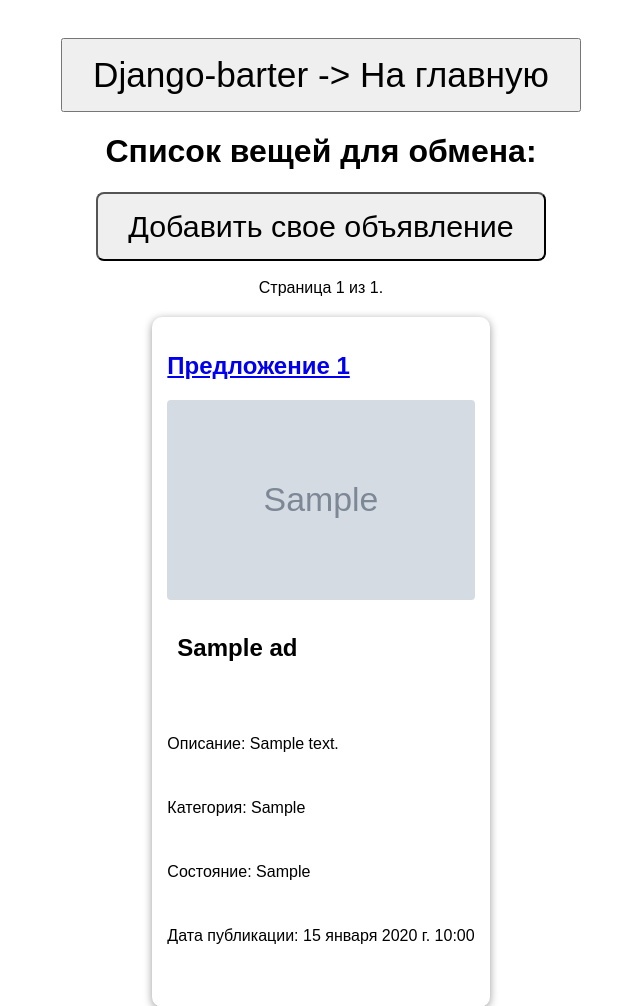
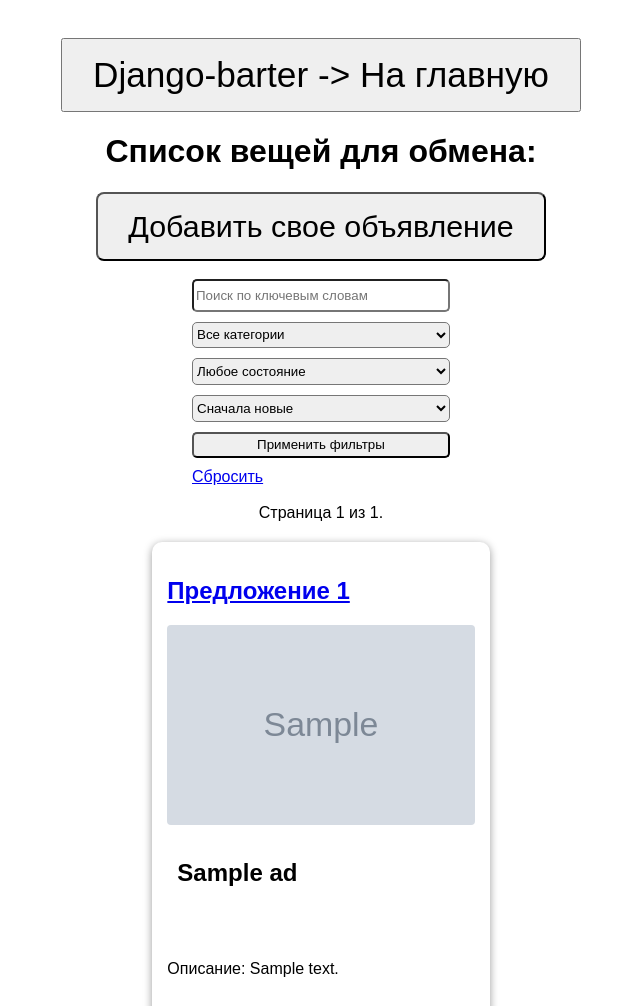
Before and after one commit to Sheptor/django-barter, a Django app: page /ads/ in a window 1280 px wide. Shown: the top 1006 px of the page, without its empty margins (319-959 px from the left). Run offline with Django 5.2, Linux system fonts and the light colour scheme; tables that the repository leaves empty hold one stand-in row (values such as "Sample post"); grey boxes marked "Sample" are stand-in pictures.

Commit message:
added ads filters

```diff
--- a/ads/static/ads/style.css
+++ b/ads/static/ads/style.css
@@ -6,6 +6,40 @@ body {
     display: flex;
     flex-direction: column;
     align-items: center;
+}
+
+.filter-form {
+    display: grid;
+    gap: 10px;
+}
+
+.filter-group {
+    display: flex;
+    flex-direction: column;
+}
+
+.filter-group select {
+    color: black;
+    line-height: 1em;
+    overflow: visible;
+    height: 2em;
+    border-radius: 5px;
+}
+.filter-group input {
+    color: black;
+    line-height: 1em;
+    overflow: visible;
+    height: 2em;
+    width: 250px;
+    border-radius: 5px;
+}
+
+.filter-button {
+    color: black;
+    line-height: 1em;
+    overflow: visible;
+    height: 2em;
+    border-radius: 5px;
 }
 
 .ad-card {
--- a/ads/templates/ads/ads_list.html
+++ b/ads/templates/ads/ads_list.html
@@ -10,11 +10,88 @@
 <br><button onclick="location.href='{% url 'home' %}'" class="navigation-button">Django-barter -> На главную</button>
 <h1>Список вещей для обмена:</h1>
 <button onclick="location.href='{% url 'ads:new_ad' %}'" class="add-button">Добавить свое объявление</button>
+
+<br><div class="filters-container">
+
+    <!--Поиск по ключевым словам-->
+    <form method="get" class="filter-form">
+        <div class="filter-group">
+            <input type="text" name="search"
+                   placeholder="Поиск по ключевым словам"
+                   value="{{ request.GET.search }}">
+        </div>
+
+        <!--Фильтрация по категориям-->
+        <div class="filter-group">
+            <select name="category">
+                <option value="">Все категории</option>
+                {% for i_category in categories_list %}
+                    <option value="{{ i_category }}"
+                        {% if request.GET.category == i_category %}
+                            selected
+                        {% endif %}>
+                        {{ i_category }}
+                    </option>
+                {% endfor %}
+            </select>
+        </div>
+
+        <!--Фильтрация по состоянию-->
+        <div class="filter-group">
+            <select name="condition">
+                <option value="">Любое состояние</option>
+                {% for i_condition in conditions_list %}
+                    <option value="{{ i_condition }}"
+                        {% if request.GET.condition == i_condition %}
+                            selected
+                        {% endif %}>
+                        {{ i_condition }}
+                    </option>
+                {% endfor %}
+            </select>
+        </div>
+
+        <!--Порядок отображения-->
+        <div class="filter-group">
+            <select name="ordering">
+                <option value="-created_at"
+                    {% if request.GET.ordering == "-created_at" %}
+                        selected
+                    {% endif %}>
+                    Сначала новые
+                </option>
+                <option value="created_at"
+                    {% if request.GET.ordering == "created_at" %}
+                        selected
+                    {% endif %}>
+                    Сначала старые
+                </option>
+                <option value="title"
+                    {% if request.GET.ordering == "title" %}
+                        selected
+                    {% endif %}>
+                    По названию (А-Я)
+                </option>
+                <option value="-title"
+                    {% if request.GET.ordering == "-title" %}
+                        selected
+                    {% endif %}>
+                    По названию (Я-А)
+                </option>
+            </select>
+        </div>
+
+        <button type="submit" class="filter-button">Применить фильтры</button>
+        <a href="?" class="reset">Сбросить</a>
+    </form>
+</div>
+
+<!--Верхняя пагинация-->
 <br><div class="pagination">
     <span class="step-links">
         {% if page_obj.has_previous %}
-            <a href="?page=1">&laquo; первая</a>
-            <a href="?page={{ page_obj.previous_page_number }}">предыдущая</a>
+            <a href="?page=1&{{ current_params }}">&laquo; первая</a>
+            <a href="?page={{ page_obj.previous_page_number }}&{{ current_params }}">предыдущая</a>
         {% endif %}
 
         <span class="current">
@@ -22,11 +99,13 @@
         </span>
 
         {% if page_obj.has_next %}
-            <a href="?page={{ page_obj.next_page_number }}">следующая</a>
-            <a href="?page={{ page_obj.paginator.num_pages }}">последняя &raquo;</a>
+            <a href="?page={{ page_obj.next_page_number }}&{{ current_params }}">следующая</a>
+            <a href="?page={{ page_obj.paginator.num_pages }}&{{ current_params }}">последняя &raquo;</a>
         {% endif %}
     </span>
 </div>
+
+<!--Отображение товаров-->
 {% if page_obj %}
     <div class="ad-grid">
         {% for ad in page_obj %}
@@ -51,11 +130,13 @@
 {% else %}
     <p>Нет вещей, доступных для обмена.</p>
 {% endif %}
+
+<!--Нижняя пагинация-->
 <div class="pagination">
     <span class="step-links">
         {% if page_obj.has_previous %}
-            <a href="?page=1">&laquo; первая</a>
-            <a href="?page={{ page_obj.previous_page_number }}">предыдущая</a>
+            <a href="?page=1&{{ current_params }}">&laquo; первая</a>
+            <a href="?page={{ page_obj.previous_page_number }}&{{ current_params }}">предыдущая</a>
         {% endif %}
 
         <span class="current">
@@ -63,8 +144,8 @@
         </span>
 
         {% if page_obj.has_next %}
-            <a href="?page={{ page_obj.next_page_number }}">следующая</a>
-            <a href="?page={{ page_obj.paginator.num_pages }}">последняя &raquo;</a>
+            <a href="?page={{ page_obj.next_page_number }}&{{ current_params }}">следующая</a>
+            <a href="?page={{ page_obj.paginator.num_pages }}&{{ current_params }}">последняя &raquo;</a>
         {% endif %}
     </span>
 </div>
--- a/ads/views.py
+++ b/ads/views.py
@@ -1,3 +1,5 @@
+import re
+
 from django.contrib.auth.mixins import LoginRequiredMixin
 from django.core.exceptions import PermissionDenied
 from django.shortcuts import get_object_or_404, redirect
@@ -15,12 +17,44 @@ class HomeView(generic.TemplateView):
 
 
 class AllAddsView(generic.ListView):
+    page_pattern = re.compile(r"page=\d+&?")
     template_name = "ads/ads_list.html"
     context_object_name = "ads"
     paginate_by = 15
 
     def get_queryset(self):
-        return Ad.objects.all()
+        ads_queryset = Ad.objects.all()
+
+        category = self.request.GET.get("category")
+        if category:
+            ads_queryset = ads_queryset.filter(category=category)
+
+        condition = self.request.GET.get("condition")
+        if condition:
+            ads_queryset = ads_queryset.filter(condition=condition)
+
+        ordering = self.request.GET.get("ordering", "-created_at")
+        if ordering in {"created_at", "-created_at", "title", "-title"}:
+            ads_queryset = ads_queryset.order_by(ordering)
+
+        search = self.request.GET.get("search")
+        if search:
+            ads_queryset = ads_queryset.filter(
+                Q(title__contains=search) |
+                Q(category__contains=search) |
+                Q(description__contains=search)
+            )
+
+        return ads_queryset
+
+    def get_context_data(self, **kwargs):
+        context = super().get_context_data(**kwargs)
+        context["categories_list"] = Ad.objects.values_list("category", flat=True).distinct()
+        context["conditions_list"] = Ad.objects.values_list("condition", flat=True).distinct()
+        query_params = self.request.GET.urlencode()
+        query_params = re.sub(self.page_pattern, "", query_params)
+        context["current_params"] = query_params
+        return context
 
 
 class CreateAdView(LoginRequiredMixin, generic.CreateView):
```
